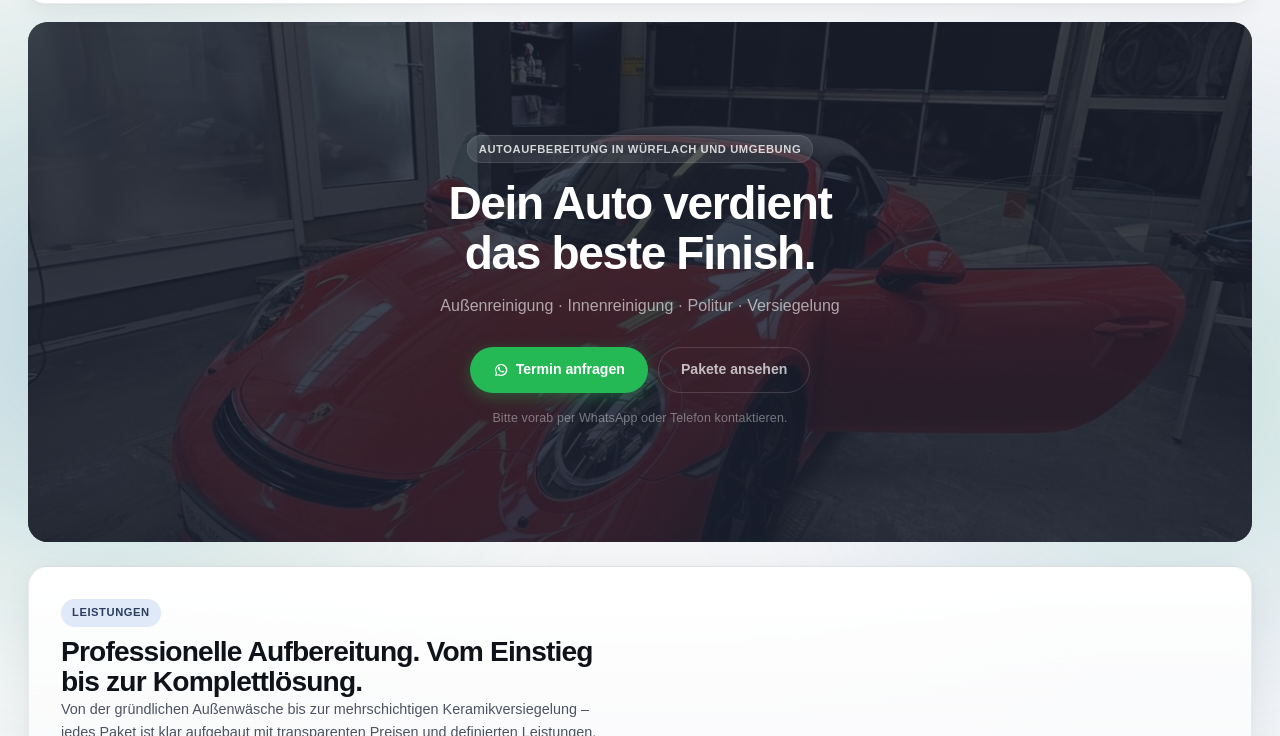
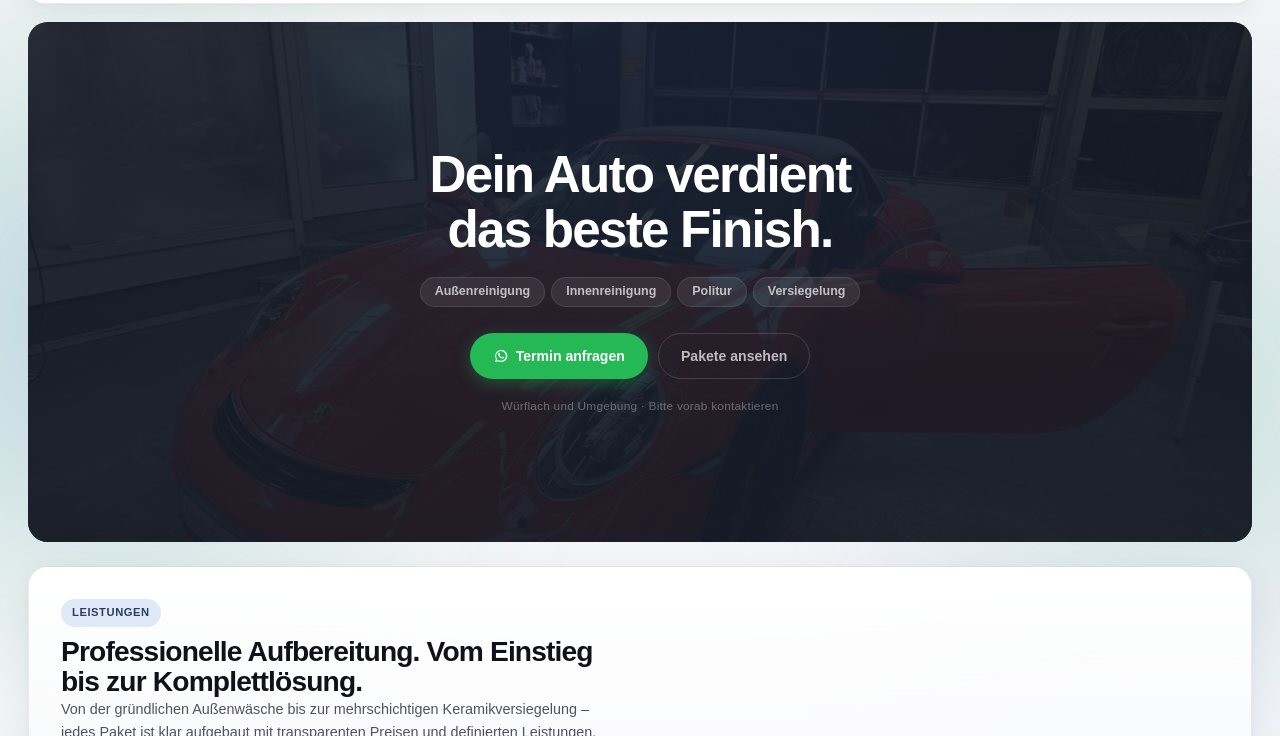
Before and after one commit to DevLightning/cornel-detailing, a plain HTML site: page index.html in a window 1280 px wide. Shown: the part 64-800 px from the top of the page. Drawn offline with Linux system fonts and the light colour scheme.

Commit message:
Add files via upload

```diff
--- a/index.html
+++ b/index.html
@@ -49,11 +49,13 @@
         <section class="hero reveal">
           <div class="hero-bg"></div>
           <div class="hero-content">
-            <span class="eyebrow">Autoaufbereitung in Würflach und Umgebung</span>
             <h1>Dein Auto verdient<br>das beste Finish.</h1>
-            <p class="hero-text">
-              Außenreinigung · Innenreinigung · Politur · Versiegelung
-            </p>
+            <div class="hero-services">
+              <span>Außenreinigung</span>
+              <span>Innenreinigung</span>
+              <span>Politur</span>
+              <span>Versiegelung</span>
+            </div>
 
             <div class="hero-actions">
               <a class="button button-whatsapp" data-whatsapp-link href="#kontakt">
@@ -66,7 +68,7 @@
                 <span>Pakete ansehen</span>
               </a>
             </div>
-            <p class="hero-note">Bitte vorab per WhatsApp oder Telefon kontaktieren.</p>
+            <p class="hero-note">Würflach und Umgebung · Bitte vorab kontaktieren</p>
           </div>
         </section>
 
--- a/styles.css
+++ b/styles.css
@@ -183,7 +183,7 @@ body::after {
   transform: translateY(-7px) rotate(-45deg);
 }
 
-/* ===================== HERO — FULL WIDTH IMAGE BG ===================== */
+/* ===================== HERO ===================== */
 
 .hero {
   position: relative;
@@ -194,22 +194,24 @@ body::after {
   border-radius: var(--r-xl);
   overflow: hidden;
   border: none;
-  background: #1a2030;
+  background: #161c28;
 }
 
 .hero-bg {
   position: absolute;
   inset: 0;
-  background:
-    url('assets/gallery/porsche-cabrio-finish.jpg') center/cover no-repeat;
-  opacity: 0.45;
+  background: url('assets/gallery/porsche-cabrio-finish.jpg') center/cover no-repeat;
+  opacity: 0.3;
+  filter: brightness(0.9);
 }
 
 .hero::after {
   content: "";
   position: absolute;
   inset: 0;
-  background: linear-gradient(180deg, rgba(26,32,48,0.55) 0%, rgba(26,32,48,0.75) 100%);
+  background:
+    radial-gradient(ellipse at center top, rgba(59,106,212,0.08) 0%, transparent 60%),
+    linear-gradient(180deg, rgba(22,28,40,0.6) 0%, rgba(22,28,40,0.82) 100%);
   pointer-events: none;
 }
 
@@ -217,31 +219,38 @@ body::after {
   position: relative;
   z-index: 2;
   text-align: center;
-  padding: clamp(40px, 6vw, 80px) clamp(20px, 4vw, 60px);
-  max-width: 720px;
-}
-
-.hero .eyebrow {
-  background: rgba(255,255,255,0.1);
-  color: rgba(255,255,255,0.8);
-  border: 1px solid rgba(255,255,255,0.1);
+  padding: clamp(44px, 7vw, 88px) clamp(20px, 4vw, 60px);
+  max-width: 640px;
 }
 
 .hero h1 {
-  margin: 16px 0 0;
-  font-size: clamp(2rem, 3.6vw, 3.4rem);
+  margin: 0;
+  font-size: clamp(2.2rem, 4vw, 3.6rem);
   font-weight: 900;
-  letter-spacing: -0.03em;
-  line-height: 1.08;
+  letter-spacing: -0.035em;
+  line-height: 1.06;
   color: #fff;
 }
 
-.hero-text {
-  margin: 14px auto 0;
-  max-width: 48ch;
-  font-size: 1rem;
-  color: rgba(255,255,255,0.6);
-  line-height: 1.6;
+.hero-services {
+  display: flex;
+  flex-wrap: wrap;
+  justify-content: center;
+  gap: 6px;
+  margin-top: 20px;
+}
+
+.hero-services span {
+  display: inline-flex;
+  align-items: center;
+  height: 30px;
+  padding: 0 14px;
+  border-radius: 999px;
+  background: rgba(255,255,255,0.08);
+  border: 1px solid rgba(255,255,255,0.1);
+  color: rgba(255,255,255,0.7);
+  font-size: 0.78rem;
+  font-weight: 600;
 }
 
 .hero-actions {
@@ -249,33 +258,16 @@ body::after {
   flex-wrap: wrap;
   justify-content: center;
   gap: 10px;
-  margin-top: 28px;
+  margin-top: 26px;
 }
 
-.hero-trust {
-  display: grid;
-  grid-template-columns: repeat(3, 1fr);
-  gap: 8px;
-  margin-top: 28px;
+.hero-note {
+  margin-top: 18px;
+  font-size: 0.74rem;
+  color: rgba(255,255,255,0.35);
+  letter-spacing: 0.02em;
 }
 
-.hero-trust-item {
-  padding: 12px 14px;
-  border-radius: var(--r);
-  background: rgba(255,255,255,0.1);
-  border: 1px solid rgba(255,255,255,0.12);
-  backdrop-filter: blur(8px);
-}
-
-.hero-trust-item strong {
-  display: block; font-size: 0.88rem;
-  color: #fff; letter-spacing: -0.01em;
-}
-
-.hero-trust-item span {
-  display: block; margin-top: 2px;
-  color: rgba(255,255,255,0.45); font-size: 0.76rem;
-}
 
 /* ===================== BUTTONS ===================== */
 
@@ -477,7 +469,11 @@ body::after {
   display: grid; grid-template-columns: 1fr; gap: 18px; margin-top: 20px;
 }
 
-.section-packages { background: var(--white); box-shadow: var(--shadow-section); }
+.section-packages {
+  background: var(--white);
+  box-shadow: var(--shadow-section);
+  border-top: 3px solid var(--green);
+}
 
 .package-card {
   overflow: hidden; border-radius: var(--r-lg); padding: 0;
@@ -793,15 +789,6 @@ body::after {
 .cta-meta strong { display: block; font-size: 0.88rem; letter-spacing: -0.01em; }
 .cta-meta span { display: block; margin-top: 2px; color: var(--grey-400); font-size: 0.78rem; }
 
-/* ===================== HERO NOTE ===================== */
-
-.hero-note {
-  margin-top: 16px;
-  font-size: 0.78rem;
-  color: rgba(255,255,255,0.4);
-  letter-spacing: 0.01em;
-}
-
 /* ===================== GLASS CARDS ===================== */
 
 .section-glass {
@@ -823,6 +810,7 @@ body::after {
     rgba(240,244,250,0.7) 50%,
     rgba(230,238,250,0.6) 100%);
   border: 1px solid rgba(255,255,255,0.6);
+  border-top: 2px solid rgba(59,106,212,0.2);
   backdrop-filter: blur(20px);
   box-shadow:
     0 1px 2px rgba(15,18,25,0.03),
```
